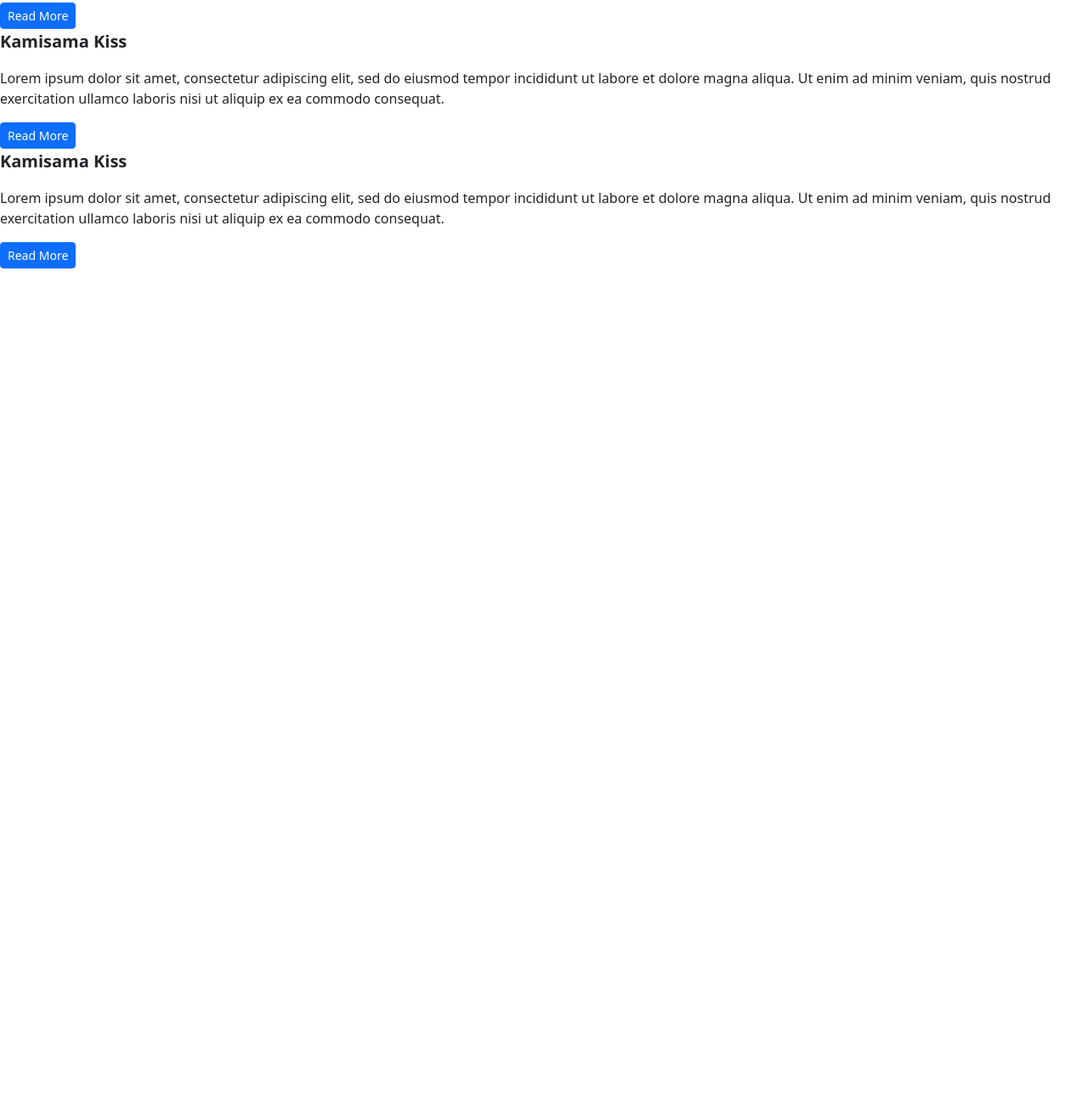
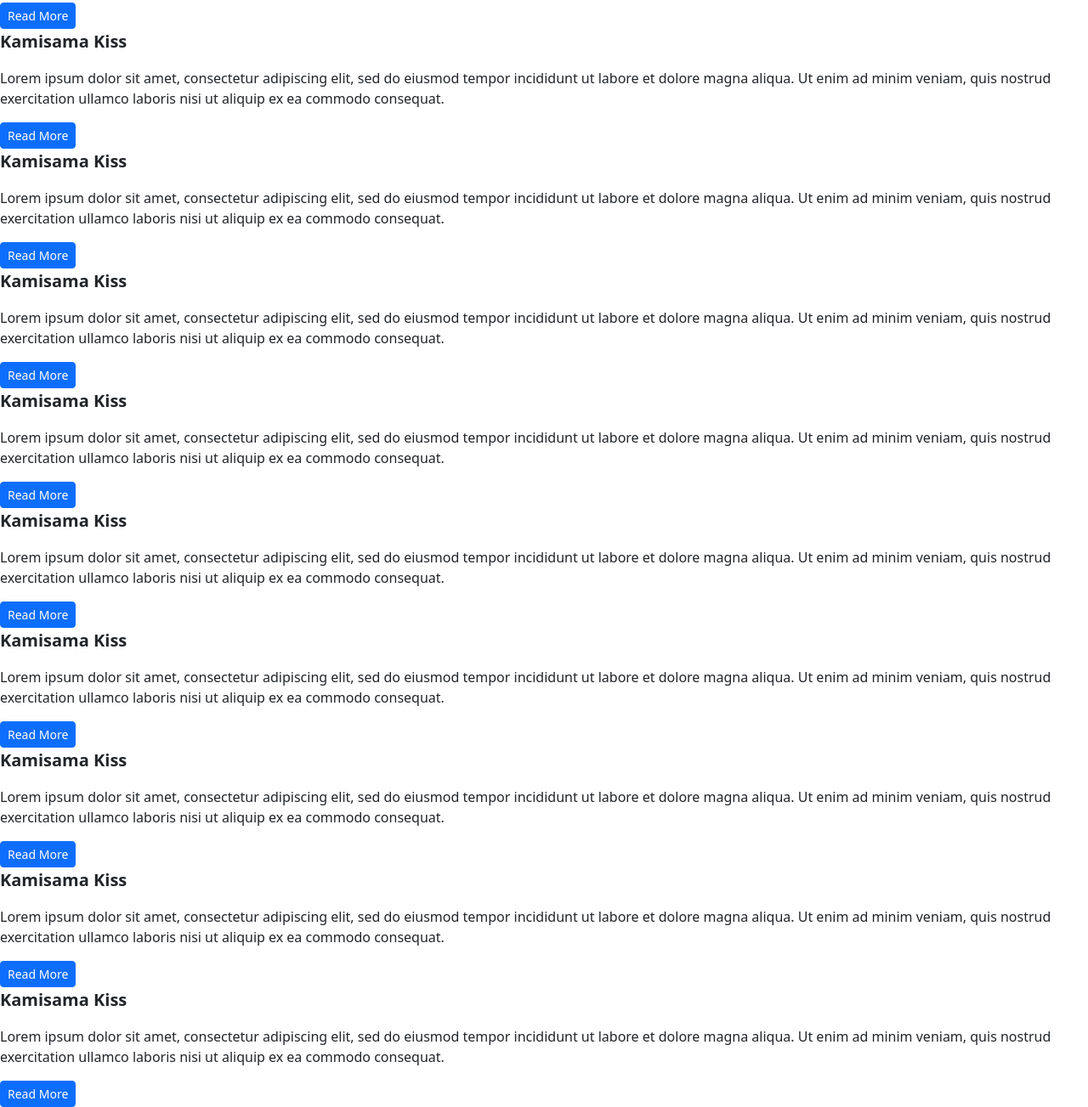
Before and after one commit to dendeniliit/OneCodeCamp, a plain HTML site: page Day3/test1.html in a window 1280 px wide. Shown: the part 2052-3355 px from the top of the page at 85% size. Before the commit the page ends 2368 px from the top, so only its background shows below. Drawn offline with nearby package versions, Linux system fonts and the light colour scheme.

Commit message:
update anime column

```diff
--- a/Day3/test1.html
+++ b/Day3/test1.html
@@ -122,6 +122,56 @@
                 <button class="btn btn-primary btn-sm">Read More</button>
 
         </div>
+        <div class="anime5">
+            <p class="lead fw-bold">Kamisama Kiss</p>
+            <p> Lorem ipsum dolor sit amet, consectetur adipiscing elit, sed do eiusmod tempor incididunt ut labore et dolore magna aliqua. Ut enim ad minim veniam, quis nostrud exercitation ullamco laboris
+                nisi ut aliquip ex ea commodo consequat.</p>
+                <button class="btn btn-primary btn-sm">Read More</button>
+
+        </div>
+
+        <div class="anime5">
+            <p class="lead fw-bold">Kamisama Kiss</p>
+            <p> Lorem ipsum dolor sit amet, consectetur adipiscing elit, sed do eiusmod tempor incididunt ut labore et dolore magna aliqua. Ut enim ad minim veniam, quis nostrud exercitation ullamco laboris
+                nisi ut aliquip ex ea commodo consequat.</p>
+                <button class="btn btn-primary btn-sm">Read More</button>
+
+        </div>
+        <div class="anime5">
+            <p class="lead fw-bold">Kamisama Kiss</p>
+            <p> Lorem ipsum dolor sit amet, consectetur adipiscing elit, sed do eiusmod tempor incididunt ut labore et dolore magna aliqua. Ut enim ad minim veniam, quis nostrud exercitation ullamco laboris
+                nisi ut aliquip ex ea commodo consequat.</p>
+                <button class="btn btn-primary btn-sm">Read More</button>
+
+        </div>
+        <div class="anime5">
+            <p class="lead fw-bold">Kamisama Kiss</p>
+            <p> Lorem ipsum dolor sit amet, consectetur adipiscing elit, sed do eiusmod tempor incididunt ut labore et dolore magna aliqua. Ut enim ad minim veniam, quis nostrud exercitation ullamco laboris
+                nisi ut aliquip ex ea commodo consequat.</p>
+                <button class="btn btn-primary btn-sm">Read More</button>
+
+        </div>
+        <div class="anime5">
+            <p class="lead fw-bold">Kamisama Kiss</p>
+            <p> Lorem ipsum dolor sit amet, consectetur adipiscing elit, sed do eiusmod tempor incididunt ut labore et dolore magna aliqua. Ut enim ad minim veniam, quis nostrud exercitation ullamco laboris
+                nisi ut aliquip ex ea commodo consequat.</p>
+                <button class="btn btn-primary btn-sm">Read More</button>
+
+        </div>
+        <div class="anime5">
+            <p class="lead fw-bold">Kamisama Kiss</p>
+            <p> Lorem ipsum dolor sit amet, consectetur adipiscing elit, sed do eiusmod tempor incididunt ut labore et dolore magna aliqua. Ut enim ad minim veniam, quis nostrud exercitation ullamco laboris
+                nisi ut aliquip ex ea commodo consequat.</p>
+                <button class="btn btn-primary btn-sm">Read More</button>
+
+        </div>
+        <div class="anime5">
+            <p class="lead fw-bold">Kamisama Kiss</p>
+            <p> Lorem ipsum dolor sit amet, consectetur adipiscing elit, sed do eiusmod tempor incididunt ut labore et dolore magna aliqua. Ut enim ad minim veniam, quis nostrud exercitation ullamco laboris
+                nisi ut aliquip ex ea commodo consequat.</p>
+                <button class="btn btn-primary btn-sm">Read More</button>
+
+        </div>
 
 
 
```
